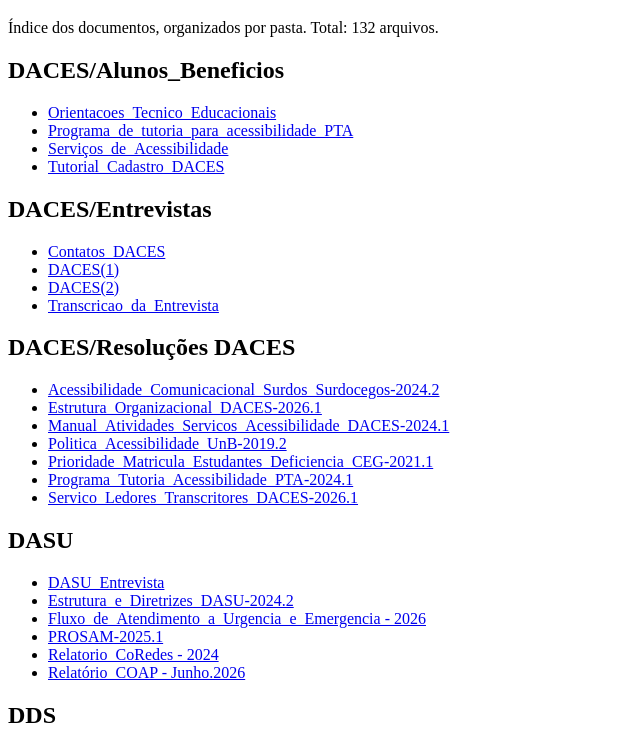
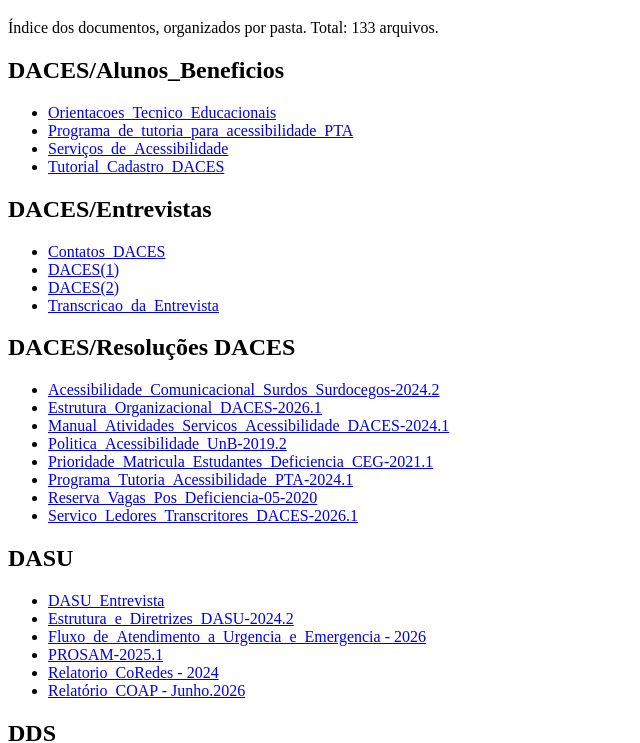
Before and after one commit to obc-unb/base_de_conhecimento, a plain HTML site: page index.html in a window 1280 px wide. Shown: the part 61-804 px from the top of the page, without its empty margins (0-640 px from the left). Drawn offline with Linux system fonts and the light colour scheme.

Commit message:
Atualiza índice

```diff
--- a/index.html
+++ b/index.html
@@ -7,7 +7,7 @@
 </head>
 <body>
   <h1>Base de Conhecimento</h1>
-  <p>Índice dos documentos, organizados por pasta. Total: 132 arquivos.</p>
+  <p>Índice dos documentos, organizados por pasta. Total: 133 arquivos.</p>
   <h2>DACES/Alunos_Beneficios</h2>
   <ul>
     <li><a href="https://obc-unb.github.io/base_de_conhecimento/DACES/Alunos_Beneficios/Orientacoes_Tecnico_Educacionais.pdf">Orientacoes_Tecnico_Educacionais</a></li>
@@ -30,6 +30,7 @@
     <li><a href="https://obc-unb.github.io/base_de_conhecimento/DACES/Resolu%C3%A7%C3%B5es%20DACES/Politica_Acessibilidade_UnB-2019.2.pdf">Politica_Acessibilidade_UnB-2019.2</a></li>
     <li><a href="https://obc-unb.github.io/base_de_conhecimento/DACES/Resolu%C3%A7%C3%B5es%20DACES/Prioridade_Matricula_Estudantes_Deficiencia_CEG-2021.1.pdf">Prioridade_Matricula_Estudantes_Deficiencia_CEG-2021.1</a></li>
     <li><a href="https://obc-unb.github.io/base_de_conhecimento/DACES/Resolu%C3%A7%C3%B5es%20DACES/Programa_Tutoria_Acessibilidade_PTA-2024.1.pdf">Programa_Tutoria_Acessibilidade_PTA-2024.1</a></li>
+    <li><a href="https://obc-unb.github.io/base_de_conhecimento/DACES/Resolu%C3%A7%C3%B5es%20DACES/Reserva_Vagas_Pos_Deficiencia-05-2020.pdf">Reserva_Vagas_Pos_Deficiencia-05-2020</a></li>
     <li><a href="https://obc-unb.github.io/base_de_conhecimento/DACES/Resolu%C3%A7%C3%B5es%20DACES/Servico_Ledores_Transcritores_DACES-2026.1.pdf">Servico_Ledores_Transcritores_DACES-2026.1</a></li>
   </ul>
   <h2>DASU</h2>
```
